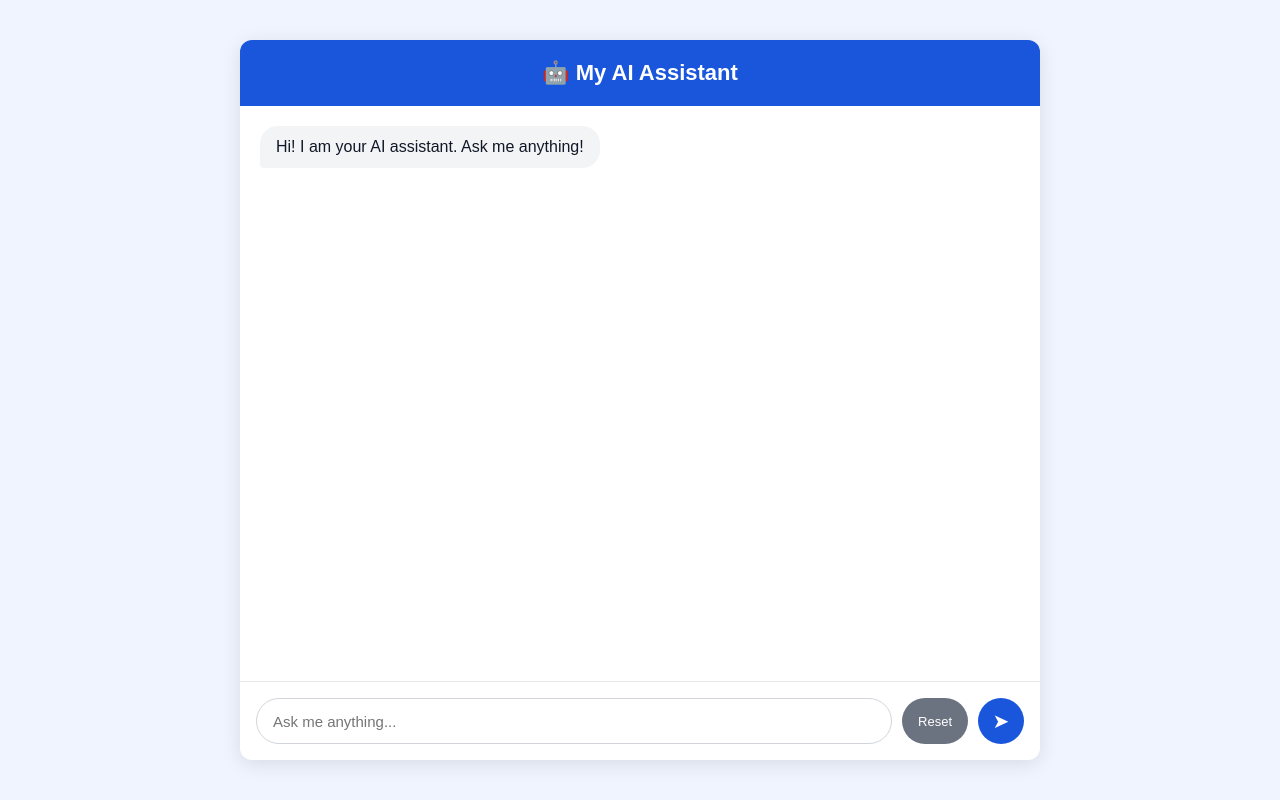
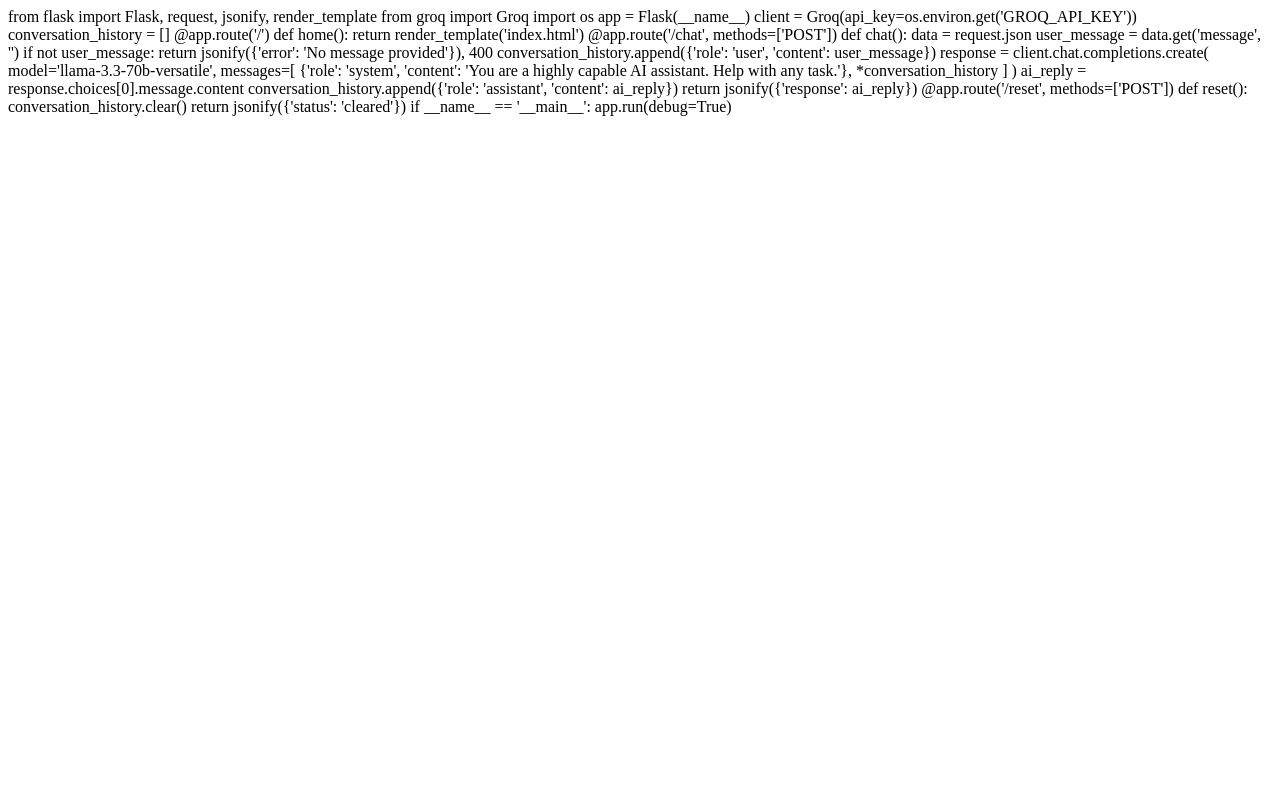
Before and after one commit to shadosword08/my-ai-assistant, a Flask app: page / in a window 1280 px wide. Run offline with Flask 3, Linux system fonts and the light colour scheme.

Commit message:
Update index.html

```diff
--- a/templates/index.html
+++ b/templates/index.html
@@ -1,76 +1,38 @@
-<!DOCTYPE html>
-<html lang="en">
-<head>
-  <meta charset="UTF-8">
-  <meta name="viewport" content="width=device-width, initial-scale=1.0">
-  <title>My AI Assistant</title>
-  <style>
-    * { box-sizing: border-box; margin: 0; padding: 0; }
-    body { font-family: Arial, sans-serif; background: #f0f4ff; height: 100vh; display: flex; flex-direction: column; align-items: center; justify-content: center; }
-    .container { width: 100%; max-width: 800px; background: white; border-radius: 12px; box-shadow: 0 4px 20px rgba(0,0,0,0.1); overflow: hidden; display: flex; flex-direction: column; height: 90vh; }
-    .header { background: #1a56db; color: white; padding: 20px; text-align: center; font-size: 22px; font-weight: bold; }
-    #chat-box { flex: 1; padding: 20px; overflow-y: auto; display: flex; flex-direction: column; gap: 12px; }
-    .user-msg { background: #1a56db; color: white; padding: 12px 16px; border-radius: 18px 18px 4px 18px; align-self: flex-end; max-width: 70%; }
-    .ai-msg { background: #f3f4f6; color: #111827; padding: 12px 16px; border-radius: 18px 18px 18px 4px; align-self: flex-start; max-width: 70%; white-space: pre-wrap; }
-    .thinking { color: #9ca3af; font-style: italic; }
-    .input-area { display: flex; padding: 16px; gap: 10px; border-top: 1px solid #e5e7eb; }
-    #user-input { flex: 1; padding: 12px 16px; border: 1px solid #d1d5db; border-radius: 24px; font-size: 15px; outline: none; }
-    #user-input:focus { border-color: #1a56db; }
-    .send-btn { background: #1a56db; color: white; border: none; border-radius: 50%; width: 46px; height: 46px; cursor: pointer; font-size: 20px; }
-    .send-btn:hover { background: #1d4ed8; }
-    .reset-btn { background: #6b7280; color: white; border: none; border-radius: 24px; padding: 0 16px; cursor: pointer; font-size: 13px; }
-  </style>
-</head>
-<body>
-  <div class="container">
-    <div class="header">🤖 My AI Assistant</div>
-    <div id="chat-box">
-      <div class="ai-msg">Hi! I am your AI assistant. Ask me anything!</div>
-    </div>
-    <div class="input-area">
-      <input id="user-input" type="text" placeholder="Ask me anything..." />
-      <button class="reset-btn" onclick="resetChat()">Reset</button>
-      <button class="send-btn" onclick="sendMessage()">➤</button>
-    </div>
-  </div>
-  <script>
-    async function sendMessage() {
-      const input = document.getElementById('user-input');
-      const msg = input.value.trim();
-      if (!msg) return;
-      addMessage(msg, 'user-msg');
-      input.value = '';
-      const thinking = addMessage('Thinking...', 'ai-msg thinking');
-      try {
-        const res = await fetch('/chat', {
-          method: 'POST',
-          headers: { 'Content-Type': 'application/json' },
-          body: JSON.stringify({ message: msg })
-        });
-        const data = await res.json();
-        thinking.remove();
-        addMessage(data.response, 'ai-msg');
-      } catch (err) {
-        thinking.remove();
-        addMessage('Something went wrong. Please try again.', 'ai-msg');
-      }
-    }
-    function addMessage(text, cls) {
-      const box = document.getElementById('chat-box');
-      const div = document.createElement('div');
-      div.className = cls;
-      div.textContent = text;
-      box.appendChild(div);
-      box.scrollTop = box.scrollHeight;
-      return div;
-    }
-    async function resetChat() {
-      await fetch('/reset', { method: 'POST' });
-      document.getElementById('chat-box').innerHTML = '<div class="ai-msg">Chat reset! How can I help you?</div>';
-    }
-    document.getElementById('user-input').addEventListener('keypress', e => {
-      if (e.key === 'Enter') sendMessage();
-    });
-  </script>
-</body>
-</html>
+from flask import Flask, request, jsonify, render_template
+from groq import Groq
+import os
+
+app = Flask(__name__)
+client = Groq(api_key=os.environ.get('GROQ_API_KEY'))
+
+conversation_history = []
+
+@app.route('/')
+def home():
+    return render_template('index.html')
+
+@app.route('/chat', methods=['POST'])
+def chat():
+    data = request.json
+    user_message = data.get('message', '')
+    if not user_message:
+        return jsonify({'error': 'No message provided'}), 400
+    conversation_history.append({'role': 'user', 'content': user_message})
+    response = client.chat.completions.create(
+        model='llama-3.3-70b-versatile',
+        messages=[
+            {'role': 'system', 'content': 'You are a highly capable AI assistant. Help with any task.'},
+            *conversation_history
+        ]
+    )
+    ai_reply = response.choices[0].message.content
+    conversation_history.append({'role': 'assistant', 'content': ai_reply})
+    return jsonify({'response': ai_reply})
+
+@app.route('/reset', methods=['POST'])
+def reset():
+    conversation_history.clear()
+    return jsonify({'status': 'cleared'})
+
+if __name__ == '__main__':
+    app.run(debug=True)
```
